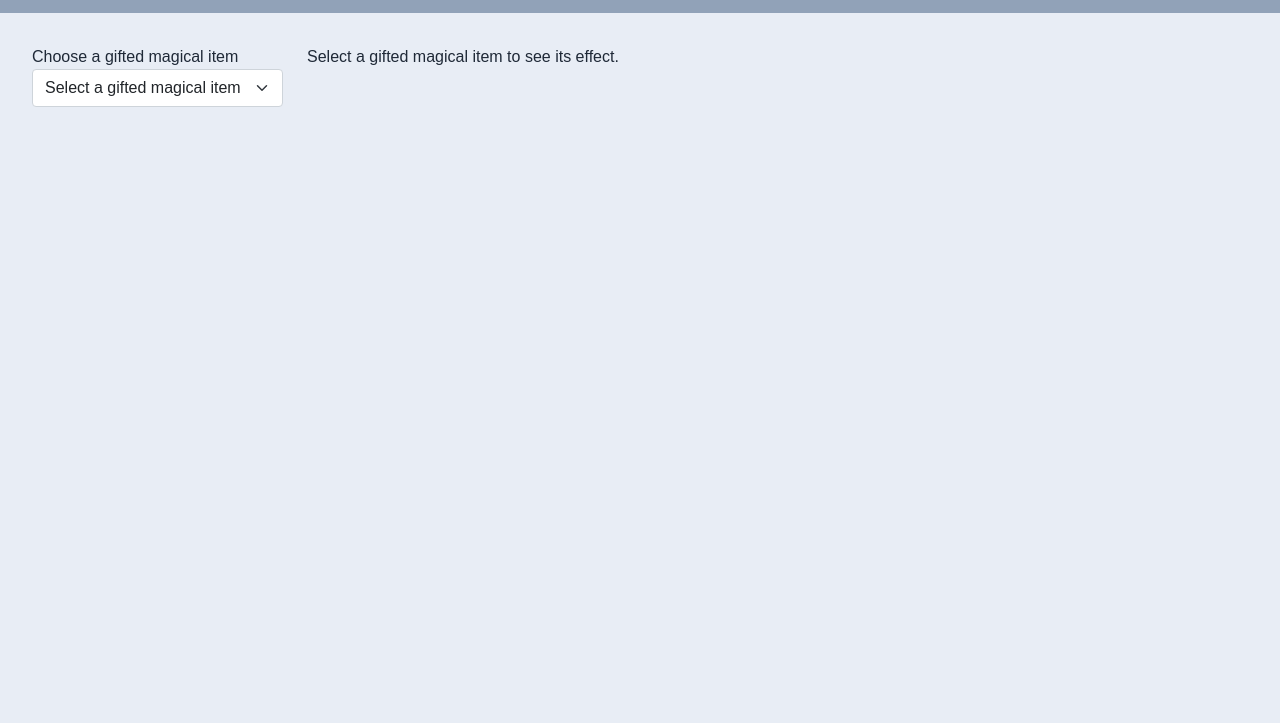
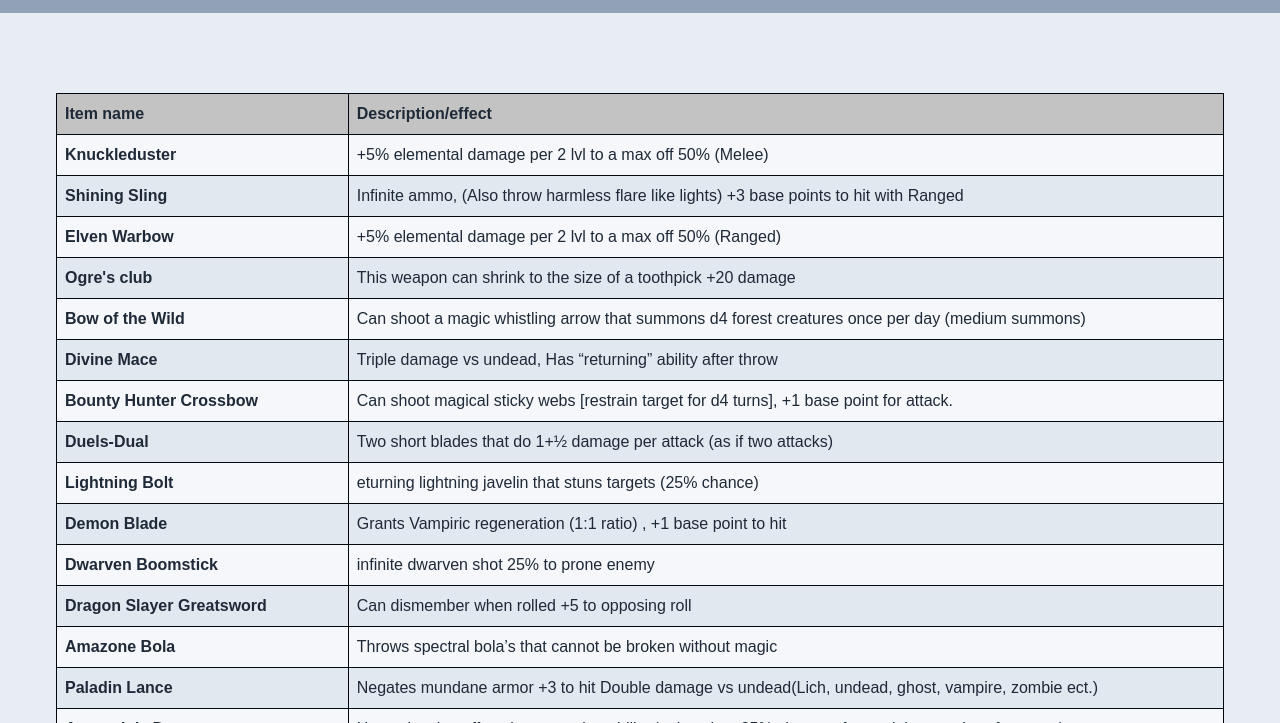
Before and after one commit to AngelinaKaal/angelinakaal.github.io, a plain HTML site: page Consequences.github.io/Pages/GiftedItems.html in a window 1280 px wide. Shown: the part 77-800 px from the top of the page. Drawn offline with nearby package versions, Linux system fonts and the light colour scheme.

Commit message:
fixed some issues with consequences

```diff
--- a/Consequences.github.io/Pages/GiftedItems.html
+++ b/Consequences.github.io/Pages/GiftedItems.html
@@ -18,23 +18,24 @@
         <img src="../Images/Items/HouseIcon.png" alt="Home" />
       </a>
     </header>
-    <main class="selection-page">
-      <div class="selection-layout">
-        <div class="selection-controls">
-          <label class="selection-select-label" for="giftedItemSelect">Choose a gifted magical item</label>
-          <select id="giftedItemSelect" class="form-select selection-select" aria-label="Choose a gifted magical item" disabled>
-            <option value="" selected disabled>Select a gifted magical item</option>
-          </select>
-        </div>
-        <div id="giftedItemDetails" class="selection-details text-start" aria-live="polite">
-          Select a gifted magical item to see its effect.
-        </div>
+    <main>
+      <div class="gifted-items-table-container mx-4 my-5">
+        <table class="gifted-items-table">
+          <thead>
+            <tr class="Table-Header">
+              <th scope="col">Item name</th>
+              <th scope="col">Description/effect</th>
+            </tr>
+          </thead>
+          <tbody id="giftedItemsTableBody">
+            <tr><td colspan="2">Loading gifted magical items...</td></tr>
+          </tbody>
+        </table>
       </div>
     </main>
     <script src="https://cdn.jsdelivr.net/npm/bootstrap@5.0.2/dist/js/bootstrap.bundle.min.js" integrity="sha384-MrcW6ZMFYlzcLA8Nl+NtUVF0sA7MsXsP1UyJoMp4YLEuNSfAP+JcXn/tWtIaxVXM" crossorigin="anonymous"></script>
     <script>
-      const itemSelect = document.getElementById("giftedItemSelect");
-      const itemDetails = document.getElementById("giftedItemDetails");
+      const giftedItemsTableBody = document.getElementById("giftedItemsTableBody");
       let giftedItems = [];
 
       function parseGiftedItems(text) {
@@ -48,25 +49,22 @@
           }));
       }
 
-      function showGiftedItem(name) {
-        const item = giftedItems.find((entry) => entry.name === name);
-        if (!item) {
-          itemDetails.textContent = `No description found for ${name}.`;
-          return;
+      function renderGiftedItems() {
+        const rows = document.createDocumentFragment();
+        for (const item of giftedItems) {
+          const row = document.createElement("tr");
+          const nameCell = document.createElement("th");
+          nameCell.scope = "row";
+          nameCell.textContent = item.name;
+
+          const descriptionCell = document.createElement("td");
+          descriptionCell.textContent = item.description;
+
+          row.append(nameCell, descriptionCell);
+          rows.append(row);
         }
-
-        const heading = document.createElement("h2");
-        heading.className = "content-section-heading";
-        heading.textContent = item.name;
-
-        const description = document.createElement("div");
-        description.className = "content-section";
-        description.textContent = item.description;
-
-        itemDetails.replaceChildren(heading, description);
+        giftedItemsTableBody.replaceChildren(rows);
       }
-
-      itemSelect.addEventListener("change", () => showGiftedItem(itemSelect.value));
 
       fetch("../GiftedItems.txt")
         .then((response) => {
@@ -77,29 +75,16 @@
         })
         .then((text) => {
           giftedItems = parseGiftedItems(text);
-          const options = document.createDocumentFragment();
-
-          for (const item of giftedItems) {
-            const option = document.createElement("option");
-            option.value = item.name;
-            option.textContent = item.name;
-            options.append(option);
-          }
-
-          itemSelect.replaceChildren(
-            Object.assign(document.createElement("option"), {
-              value: "",
-              textContent: "Select a gifted magical item",
-              disabled: true,
-              selected: true
-            }),
-            options
-          );
-          itemSelect.disabled = false;
+          renderGiftedItems();
         })
         .catch((error) => {
           console.error("Failed to load gifted items.", error);
-          itemDetails.textContent = "Gifted magical items could not be loaded.";
+          const errorRow = document.createElement("tr");
+          const errorCell = document.createElement("td");
+          errorCell.colSpan = 2;
+          errorCell.textContent = "Gifted magical items could not be loaded.";
+          errorRow.append(errorCell);
+          giftedItemsTableBody.replaceChildren(errorRow);
         });
     </script>
   </body>
--- a/Consequences.github.io/Styles.css
+++ b/Consequences.github.io/Styles.css
@@ -130,6 +130,29 @@
         flex: 1;
         min-width: 0;
       }
+      .gifted-items-table-container {
+        width: min(100%, 90rem);
+        overflow-x: auto;
+      }
+      .gifted-items-table {
+        width: 100%;
+        min-width: 36rem;
+        border-collapse: collapse;
+      }
+      .gifted-items-table th:first-child {
+        width: 25%;
+      }
+      .gifted-items-table th,
+      .gifted-items-table td {
+        text-align: left;
+        vertical-align: top;
+      }
+      .gifted-items-table tbody tr:nth-child(odd) {
+        background-color: #f5f7fa;
+      }
+      .gifted-items-table tbody tr:nth-child(even) {
+        background-color: #e1e8f0;
+      }
       .selection-images {
         display: flex;
         flex-direction: column;
```
Also changed, not shown: Consequences.github.io/cons-index.html (+1 -1 lines).
